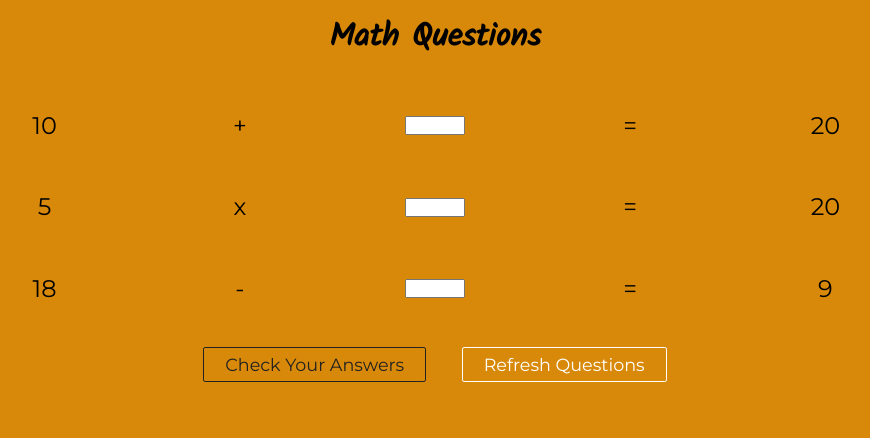
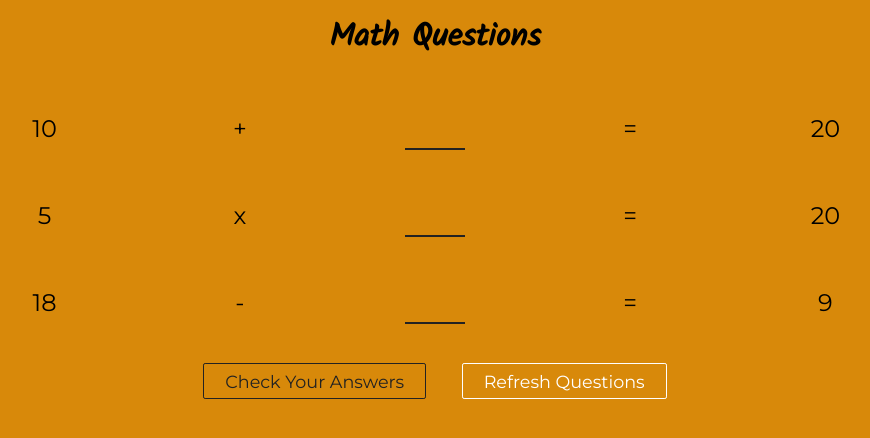
Before and after one commit to grford15/quizz-app, a React (Create React App) app: page /math in a window 1280 px wide. Shown: the top 438 px of the page, without its empty margins (205-1075 px from the left). Built offline with nearby package versions, Linux system fonts and the light colour scheme.

Commit message:
add css to remove arrows on number input field

```diff
--- a/src/components/Home.css
+++ b/src/components/Home.css
@@ -7,13 +7,25 @@
   flex-direction: column;
 }
 
+.home-container h2 {
+  font-size: 2.4em;
+  border-bottom: var(--mainBlack) solid 1px;
+}
+
 .topic-math {
   display: flex;
   flex-direction: column;
   align-items: center;
+  font-size: 1.3em;
+  margin-top: 1em;
 }
 
 .topic-buttons a {
   text-decoration: none;
   color: black;
+  font-size: 1.2em;
 }
+
+.topic-buttons a:hover {
+  text-shadow: #ffffffbd 0px 0px 4px;
+}
--- a/src/components/MathQuiz.css
+++ b/src/components/MathQuiz.css
@@ -15,6 +15,20 @@
 
 .questions-section input {
   width: 60px;
+  background-color: var(--primaryColor);
+  font-size: 1em;
+  border: none;
+  font-family: var(--displayFont);
+  box-shadow: var(--mainBlack) 0px 2px;
+  -webkit-appearance: none;
+  -moz-appearance: textfield;
+  margin: 0;
+}
+
+input[type='number']::-webkit-outer-spin-button,
+input[type='number']::-webkit-inner-spin-button {
+  -webkit-appearance: none;
+  margin: 0;
 }
 
 .question {
```
